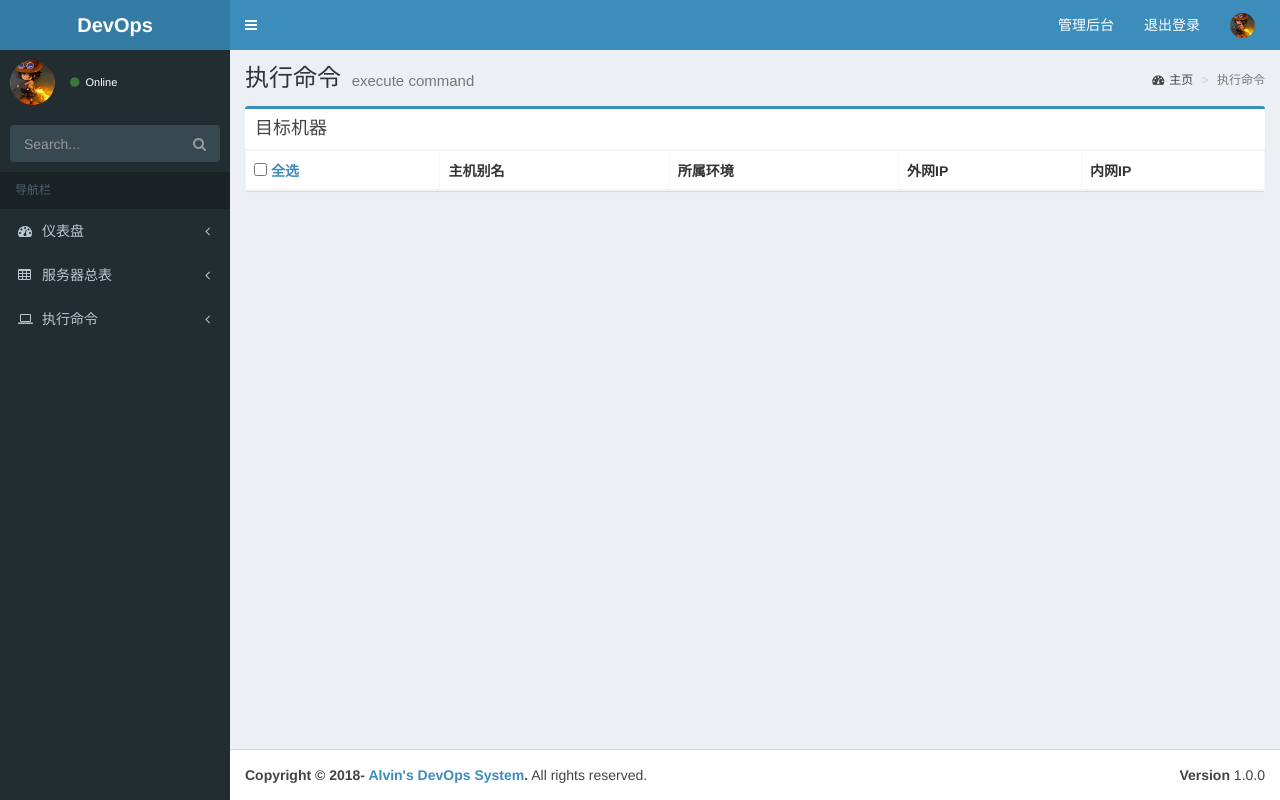
After one commit to alvin-tz/DevOps, a Django app: template assets/templates/assets/execute.html in a window 1280 px wide. The commit adds this page. Run offline with Django 3.2, Linux system fonts and the light colour scheme; the template is opened without the code that fills it, so the values that code supplies are empty; some libraries are stand-ins or nearby versions.

Commit message:
add execute command function.

```diff
--- a/assets/templates/assets/detail.html
+++ b/assets/templates/assets/detail.html
@@ -20,7 +20,7 @@
 {% block content %}
     <!-- Content Header (Page header) -->
     <section class="content-header">
-        <h1>
+        <h1 style="text-align: left">
             服务器详情
             <small>server info</small>
         </h1>
--- /dev/null
+++ b/assets/templates/assets/execute.html
@@ -0,0 +1,59 @@
+{% extends 'assetsbase.html' %}
+{% load staticfiles %}
+{% block title %}执行命令{% endblock %}
+
+{% block css %}
+    <!-- Theme style -->
+    <link rel="stylesheet" href="{% static 'dist/css/AdminLTE.min.css' %}">
+    <!-- AdminLTE Skins. Choose a skin from the css/skins folder instead of downloading all of them to reduce the load. -->
+    <link rel="stylesheet" href="{% static 'dist/css/skins/_all-skins.min.css' %}">
+{% endblock %}
+
+{% block content %}
+    <!-- Content Header (Page header) -->
+    <section class="content-header">
+        <h1>
+            执行命令
+            <small>execute command</small>
+        </h1>
+        <ol class="breadcrumb">
+            <li><a href="{% url 'assets:dashboard' %}"><i class="fa fa-dashboard"></i>主页</a></li>
+            <li class="active">执行命令</li>
+        </ol>
+    </section>
+
+    <!-- Main content -->
+    <section class="content">
+        <div class="box box-primary">
+            <div class="box-header with-border">
+                <h3 class="box-title">目标机器</h3>
+{#                <div class="box-tools pull-right">#}
+{#                    <div class="has-feedback">#}
+{#                        <input type="text" class="form-control input-sm" placeholder="Search Server">#}
+{#                        <span class="glyphicon glyphicon-search form-control-feedback"></span>#}
+{#                    </div>#}
+{#                </div>#}
+            </div>
+            <div class="box-body no-padding">
+{#                <div class="mailbox-controls">#}
+{#                    <input type="checkbox">#}
+{#                    <a>全选</a>#}
+{#                </div>#}
+                <table id="servers" class="table table-bordered table-striped">
+                    <thead>
+                        <tr>
+                            <th>
+                                <input type="checkbox">
+                                <a>全选</a>
+                            </th>
+                            <th>主机别名</th>
+                            <th>所属环境</th>
+                            <th>外网IP</th>
+                            <th>内网IP</th>
+                        </tr>
+                    </thead>
+                </table>
+            </div>
+        </div>
+    </section>
+{% endblock %}
--- a/assets/templates/assetsbase.html
+++ b/assets/templates/assetsbase.html
@@ -125,6 +125,14 @@
                                 </span>
                             </a>
                         </li>
+                        <li class="treeview">
+                            <a href="/assets/execute/">
+                                <i class="fa fa-laptop"></i> <span>执行命令</span>
+                                <span class="pull-right-container">
+                                    <i class="fa fa-angle-left pull-right"></i>
+                                </span>
+                            </a>
+                        </li>
                     </ul>
                 </section>
                 <!-- /.sidebar -->
--- a/assets/urls.py
+++ b/assets/urls.py
@@ -16,5 +16,6 @@ urlpatterns = [
     path('modify/<server_id>', views.modify, name='modify'),
     path('deleteserver/<server_id>', views.deleteserver, name='deleteserver'),
     path('', views.dashboard),
+    path('execute/', views.execute, name='execute'),
     # path('webssh/<server_id>', views.connect, name='connect'),
 ]
--- a/assets/views.py
+++ b/assets/views.py
@@ -160,3 +160,8 @@ def deleteserver(request, server_id):
     server.delete()
     servers = models.Server.objects.all()
     return render(request, 'assets/index.html', locals())
+
+
+
+def execute(request):
+    return render(request, 'assets/execute.html', locals())
```
